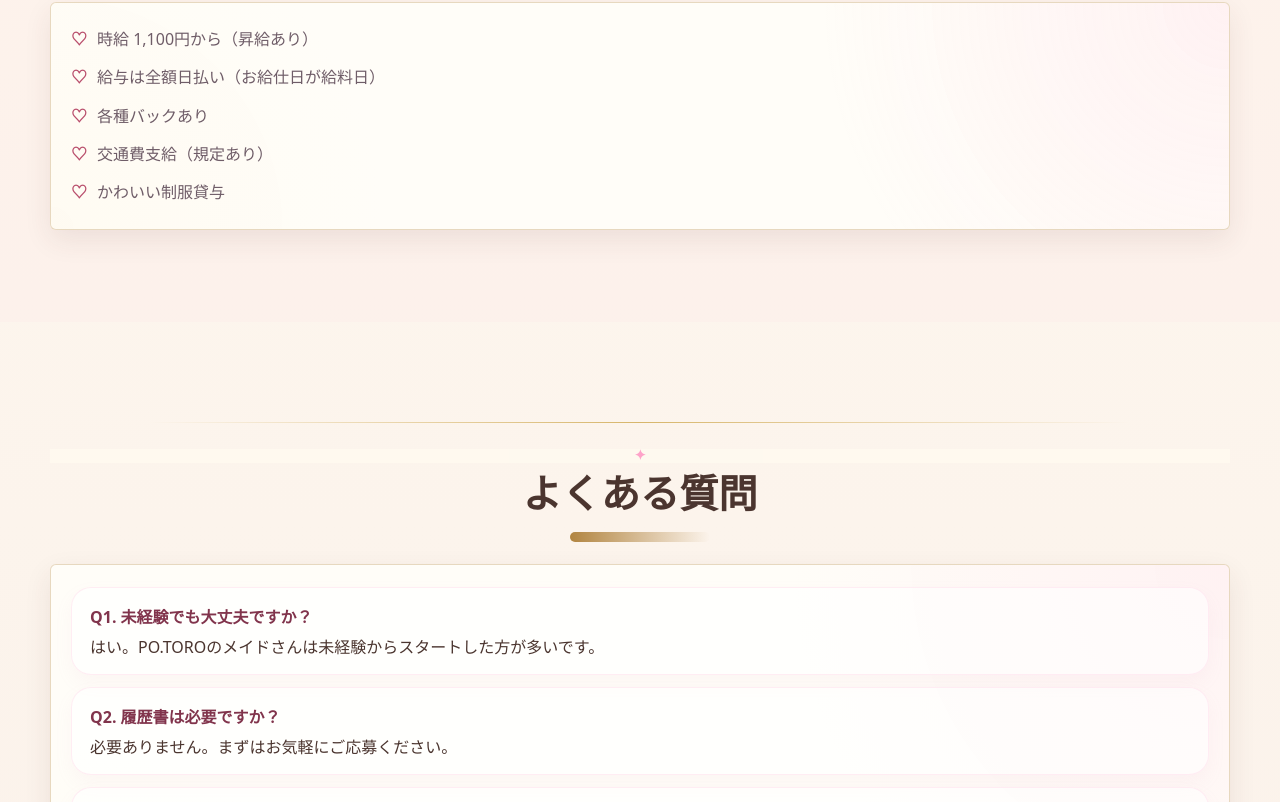
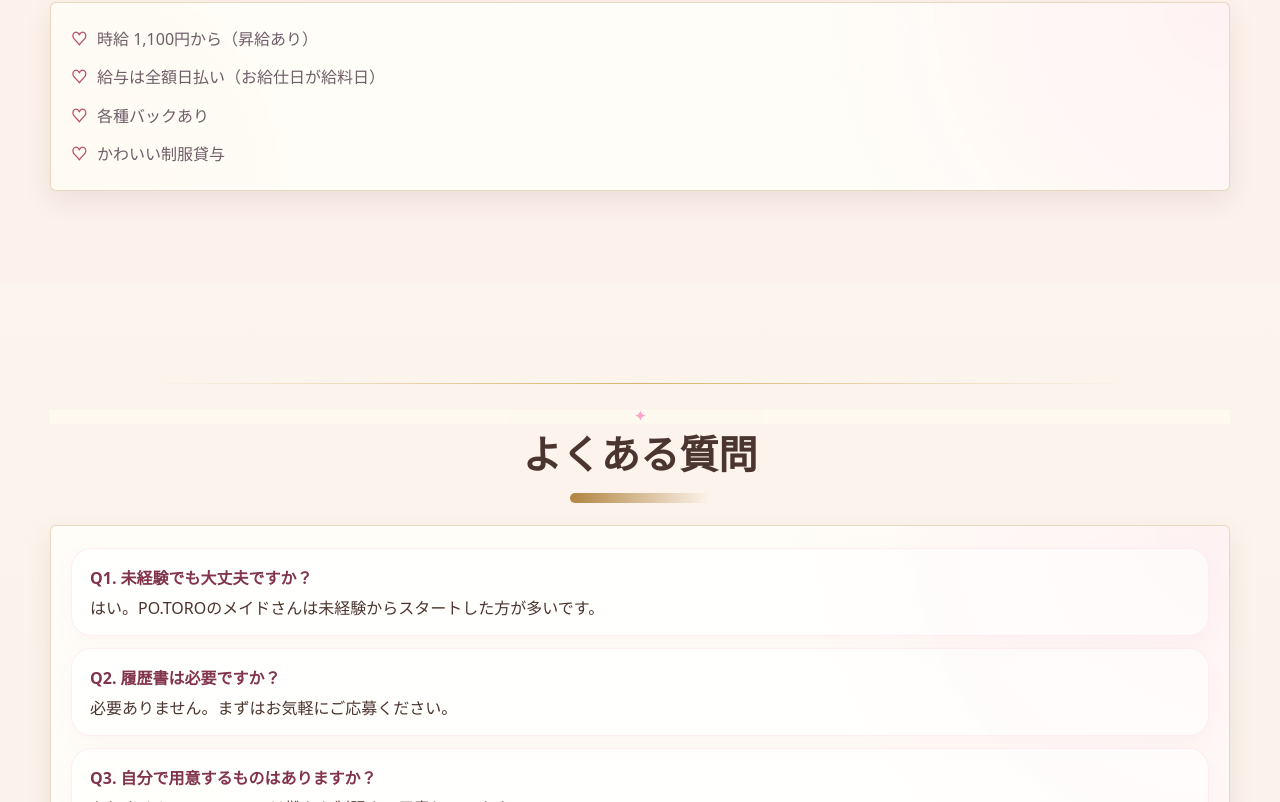
Before and after one commit to POTORO1001/potoro-portal, a plain HTML site: page recruit/index.html in a window 1280 px wide. Shown: the part 3173-3975 px from the top of the page. Drawn offline with Linux system fonts and the light colour scheme.

Commit message:
Remove travel allowance from recruitment benefits

```diff
--- a/recruit/index.html
+++ b/recruit/index.html
@@ -276,7 +276,6 @@
             <li>時給 1,100円から（昇給あり）</li>
             <li>給与は全額日払い（お給仕日が給料日）</li>
             <li>各種バックあり</li>
-            <li>交通費支給（規定あり）</li>
             <li>かわいい制服貸与</li>
           </ul>
         </div>
```
